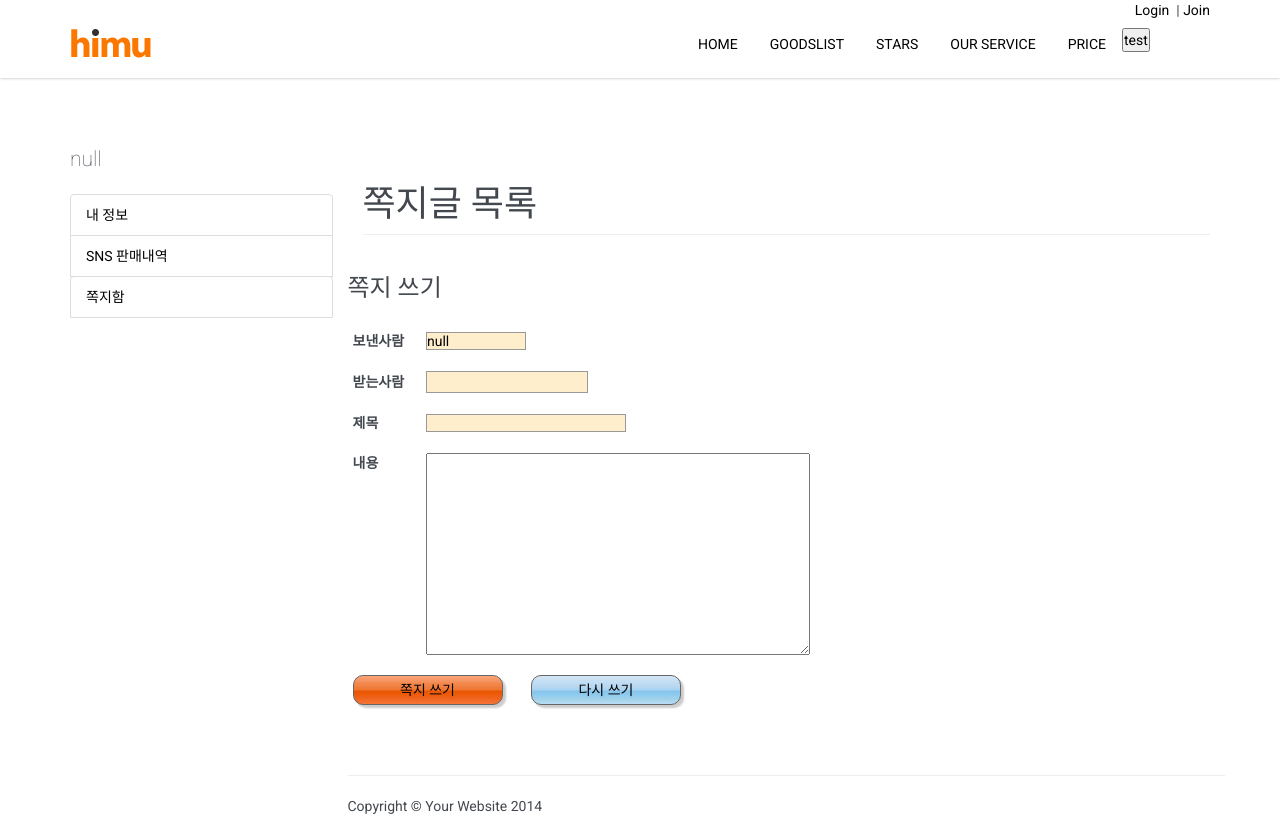
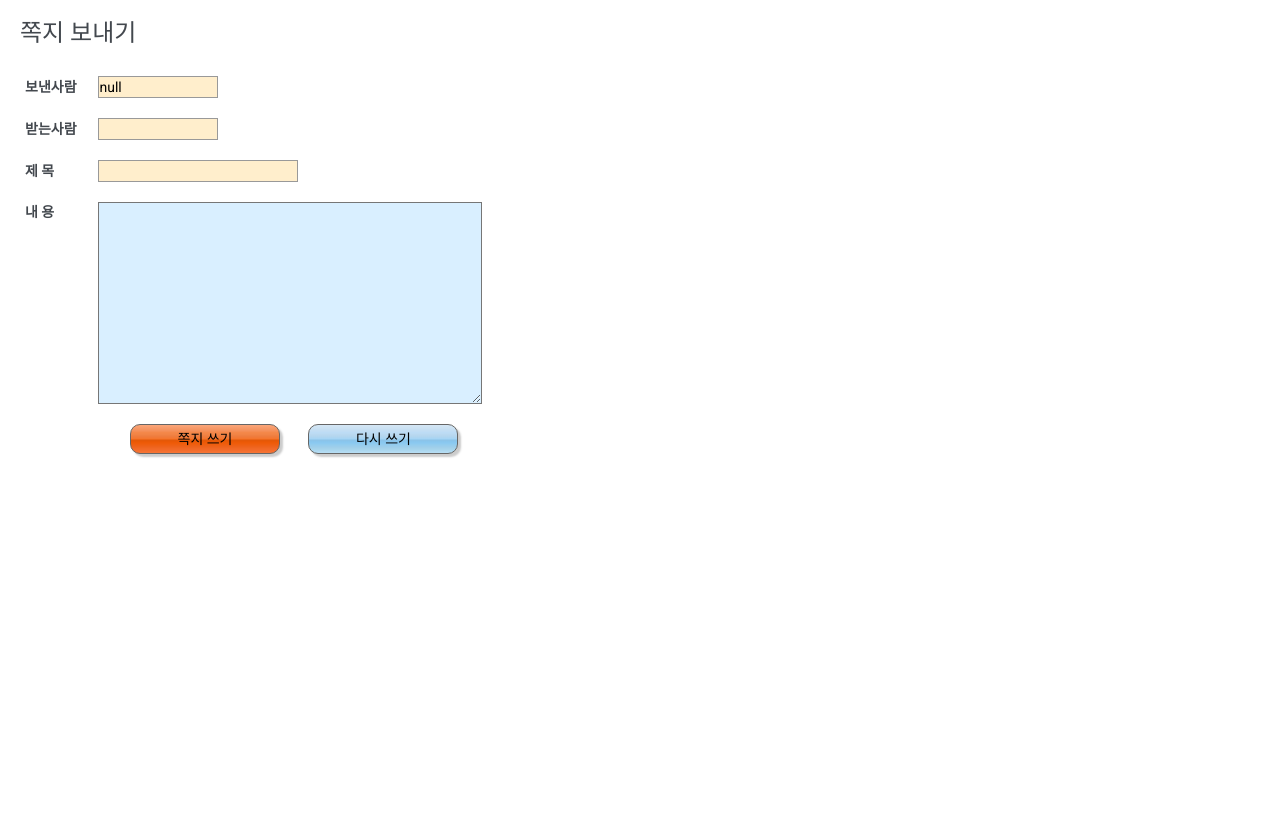
Before and after one commit to jung635/SNSmall_high, a Java web app: page /SNSmall/mypage/memo_writeForm.jsp in a window 1280 px wide. After the commit the page ends 458 px from the top, so only its background shows below. Run offline with Tomcat 11, a stand-in JSP engine, Linux system fonts and the light colour scheme; data that the repository does not hold is empty; some libraries are stand-ins or nearby versions.

Commit message:
쪽지 글쓰기 새창, 널 처리 작업

```diff
--- a/SNSmall_high/WebContent/css/memo.css
+++ b/SNSmall_high/WebContent/css/memo.css
@@ -1,4 +1,8 @@
 @CHARSET "UTF-8";
+
+body{
+	margin-left: 20px;
+}
 
 /* join us */
 
@@ -29,36 +33,48 @@
 }
 
 article form input{
+
 	display: inline-block;
 	background-color: #ffeecc;
 	border:1px solid #999;
 	margin: 10px 5px;/* input 상자가 다시 정렬됨 */
 }
 
-article form input.from_id{
-	width: 100px;
-	height: 18px;
+article form input#from_id{
+	width: 120px;
+	height: 22px;
 }
 
-article form input.to_pass{
+article form input#to_id{
+	width: 120px;
+	height: 22px;
+}
+
+article form input#to_pass{
 	width: 100px;
 	height: 18px;
 }
 
 
-article form input.subject{
+article form input#subject{
 	width: 200px;
-	height: 18px;
+	height: 22px;
 }
 
-article form textarea.content{
+article form textarea#content{
 	padding: 0;
 	margin: 10px 5px;
 	}
 
-article form input.content{
+article form input#content{
 	width: 300px;
 	height: 18px;
+}
+
+article form textarea#content{
+	background-color: #d9efff;
+	color: black;
+
 }
 
 
@@ -70,6 +86,7 @@
 	box-shadow: 3px 3px 2px #ccc;
 	font-size: 14px;
 	color:black;
+	margin-left: 110px;
 }
 
 article form input.submit{
--- a/SNSmall_high/WebContent/mypage/memo_writeForm.jsp
+++ b/SNSmall_high/WebContent/mypage/memo_writeForm.jsp
@@ -12,14 +12,14 @@
 	<meta name="description" content="Creative One Page Parallax Template">
 	<meta name="keywords" content="Creative, Onepage, Parallax, HTML5, Bootstrap, Popular, custom, personal, portfolio" />
 	<meta name="author" content="">
-	<title>HIMU - OnePage HTML Parallax template</title>
+	<title>쪽지 보내기</title>
 	<link href="./css/bootstrap.min.css" rel="stylesheet">
 	<link href="./css/header.css" rel="stylesheet">
 	<link href="./css/inner.css" rel="stylesheet">
 	<link href="./css/main.css" rel="stylesheet">
 	<link href="./css/memo.css" rel="stylesheet">
 
-<title>Insert title here</title>
+<title>쪽지 보내기</title>
 
 <style>
 table,th,td {
@@ -34,93 +34,57 @@
 <script type="text/javascript">
 function check(){
 
-	if(document.fr.to_id.value==""){
+	if(document.wfr.to_id.value==""){
 		//받는사람 아이디를 입력하세요. 커서 깜박 되돌아가기
 		alert("받는사람 아이디를 입력하세요");
-		document.fr.to_id.focus();
+		document.wfr.to_id.focus();
 		return false;
 	}
-	if(document.fr.subject.value==""){
+	if(document.wfr.subject.value==""){
 		//제목을 입력하세요. 커서 깜박 되돌아가기
 		alert("제목를 입력하세요");
-		document.fr.subject.focus();
+		document.wfr.subject.focus();
 		return false;
 	}
-	if(document.fr.content.value==""){
+	if(document.wfr.content.value==""){
 		//내용을 입력하세요. 커서 깜박 되돌아가기
 		alert("내용을 입력하세요");
-		document.fr.content.focus();
+		document.wfr.content.focus();
 		return false;
 	}
 
+	if(confirm("쪽지를 보내시겠습니까?")){
+
+		window.close();
+	}else{
+		document.wfr.reset();
+		return false;
+	}
 }
 </script>
 
 </head>
 <body>
-<jsp:include page="../inc/header.jsp"/>
+<%-- <jsp:include page="../inc/header.jsp"/> --%>
 <%
 String id = (String)session.getAttribute("id");
 
 %>
-  <!-- Page Content -->
-  <div class="container">
-    <div class="more_content">
-    <!-- Page Content -->
-        <div class="row">
-            <div class="col-md-3">
-                <p class="lead"><%=id %></p>
-                <jsp:include page="../inc/myinfo_sns_left.jsp"/>
-            </div>
-            <div class="col-md-9">
 
-<div class="row">
-    <div class="col-lg-12">
-        <h1 class="page-header">쪽지글 목록
-            <small></small>
-        </h1>
-     </div>
-</div>
-<div class="row">
-
-<h3>쪽지 쓰기</h3>
+<h3>쪽지 보내기</h3>
 
 <article>
-<fieldset>
-<form action="./MemoWriteAction.me" method="post" name="fr" onsubmit="return check()">
-	<label for="from_id">보낸사람 </label> <input type="text" name="from_id" id="from_id" class="from_id" value="<%=id%>" readonly><br>
-	<label for="to_id">받는사람</label> <input type="text" name="to_id"  id="to_id" class="to_id"><br>
-	<label for="subject">제목 </label> <input type="text" name="subject" id="subject" class="subject"><br>
-	<label for="content">내용 </label> <textarea rows="10" cols="50" name="content" id="content" class="content"></textarea><br>
-	<input type="submit" value="쪽지 쓰기" class="submit">
-	<input type="reset" value="다시 쓰기" class="cancel">
+	<fieldset>
+	<form action="./MemoWriteAction.me" method="post" name="wfr" onsubmit="return check()">
+		<label for="from_id">보낸사람 </label> <input type="text" name="from_id" id="from_id" class="from_id" value="<%=id%>" readonly><br>
+		<label for="to_id">받는사람</label> <input type="text" name="to_id"  id="to_id" class="to_id"><br>
+		<label for="subject">제 목 </label> <input type="text" name="subject" id="subject" class="subject"><br>
+		<label for="content">내 용 </label> <textarea rows="10" cols="50" name="content" id="content" class="content"></textarea><br>
+		<input type="submit" value="쪽지 쓰기" class="submit">
+		<input type="reset" value="다시 쓰기" class="cancel">
 </form>
 </fieldset>
 </article>
 
-
-    <!-- /.container -->
-<!--     <div class="container"> -->
-
-<div class="row text-center">
-<div class="col-lg-12">
-<ul class="pagination">
-
-</div>
-</div>
-
-        <hr>
-        <!-- Footer -->
-        <footer>
-            <div class="row">
-                <div class="col-lg-12">
-                    <p>Copyright &copy; Your Website 2014</p>
-                </div>
-            </div>
-        </footer>
-    </div>
-  </div>
-    <!-- /.container -->
-    <!-- jQuery -->
 </body>
 </html>
```
Also changed, not shown: SNSmall_high/WebContent/mypage/memo_content_get.jsp (+35 -1 lines), SNSmall_high/WebContent/mypage/memo_list.jsp (+15 -6 lines), SNSmall_high/WebContent/mypage/memo_list_get.jsp (+15 -1 lines), SNSmall_high/WebContent/mypage/memo_rewriteForm.jsp (+15 -47 lines), SNSmall_high/WebContent/mypage/sns_sale_list.jsp (+6 -1 lines).
